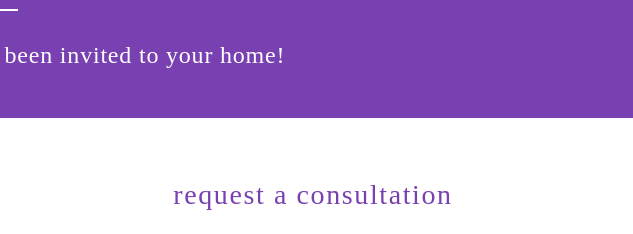
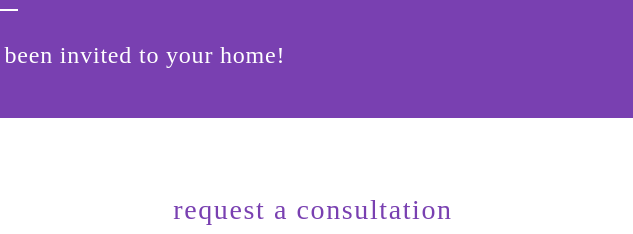
Before and after one commit to srrayman/organizedbygrace, a plain HTML site: page index.html in a window 1280 px wide. Shown: the part 3680-3914 px from the top of the page, 647-1280 px from the left. Drawn offline with nearby package versions, Linux system fonts and the light colour scheme; a web font is replaced by a local one.

Commit message:
Add files via upload

```diff
--- a/style.css
+++ b/style.css
@@ -223,6 +223,10 @@ section.request-a-consultation {
     padding: 0;
     display: flex;
     background-color: white;
+}
+
+section.request-a-consultation h3{
+    padding-top: 55px;
 }
 
 section.testimonial {
@@ -597,6 +601,7 @@ aside.fun-facts {
 
 div.before-after-gallery {
     width: 100%;
+    padding: 0;
 }
 
 footer {
```
